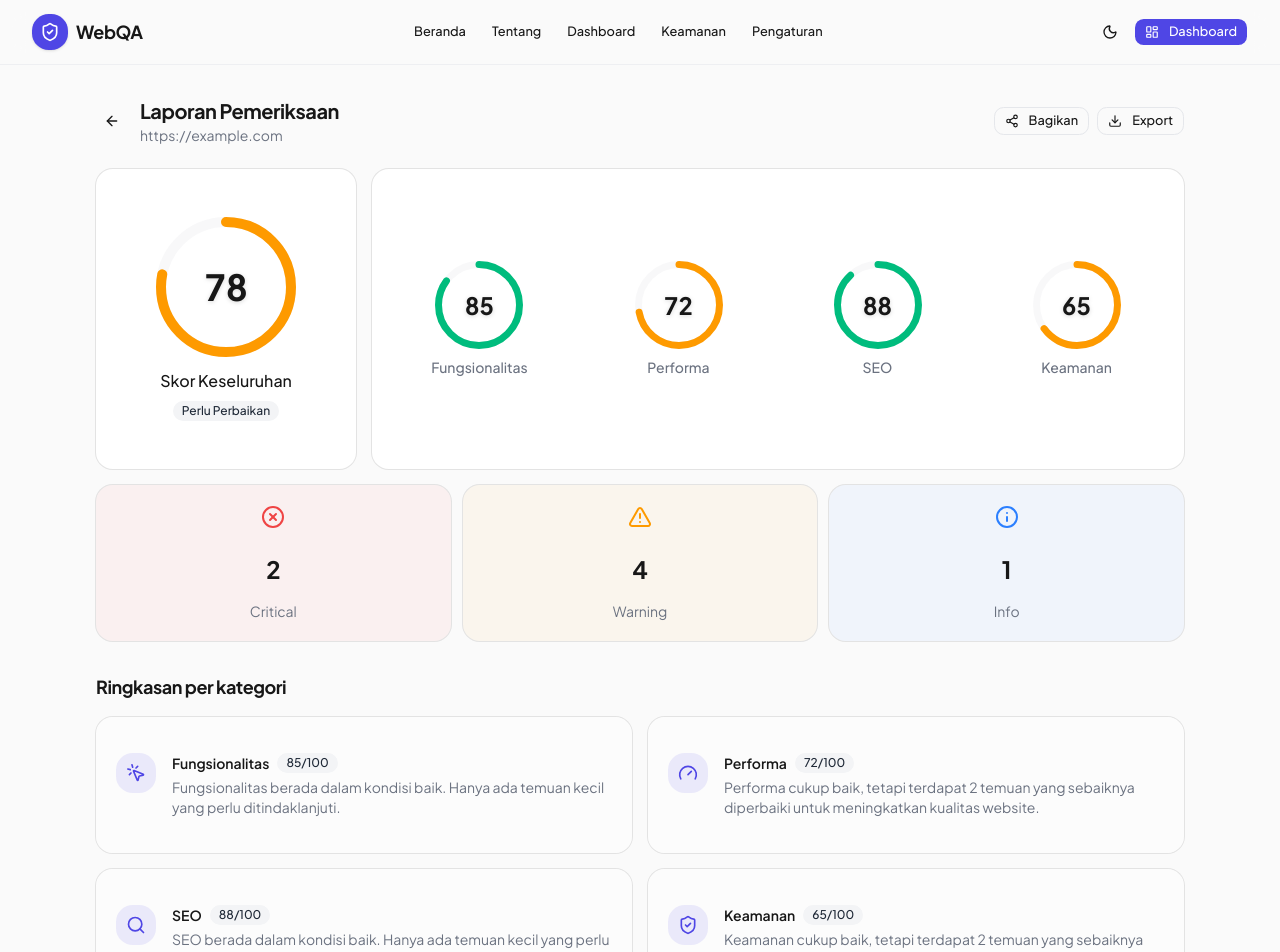
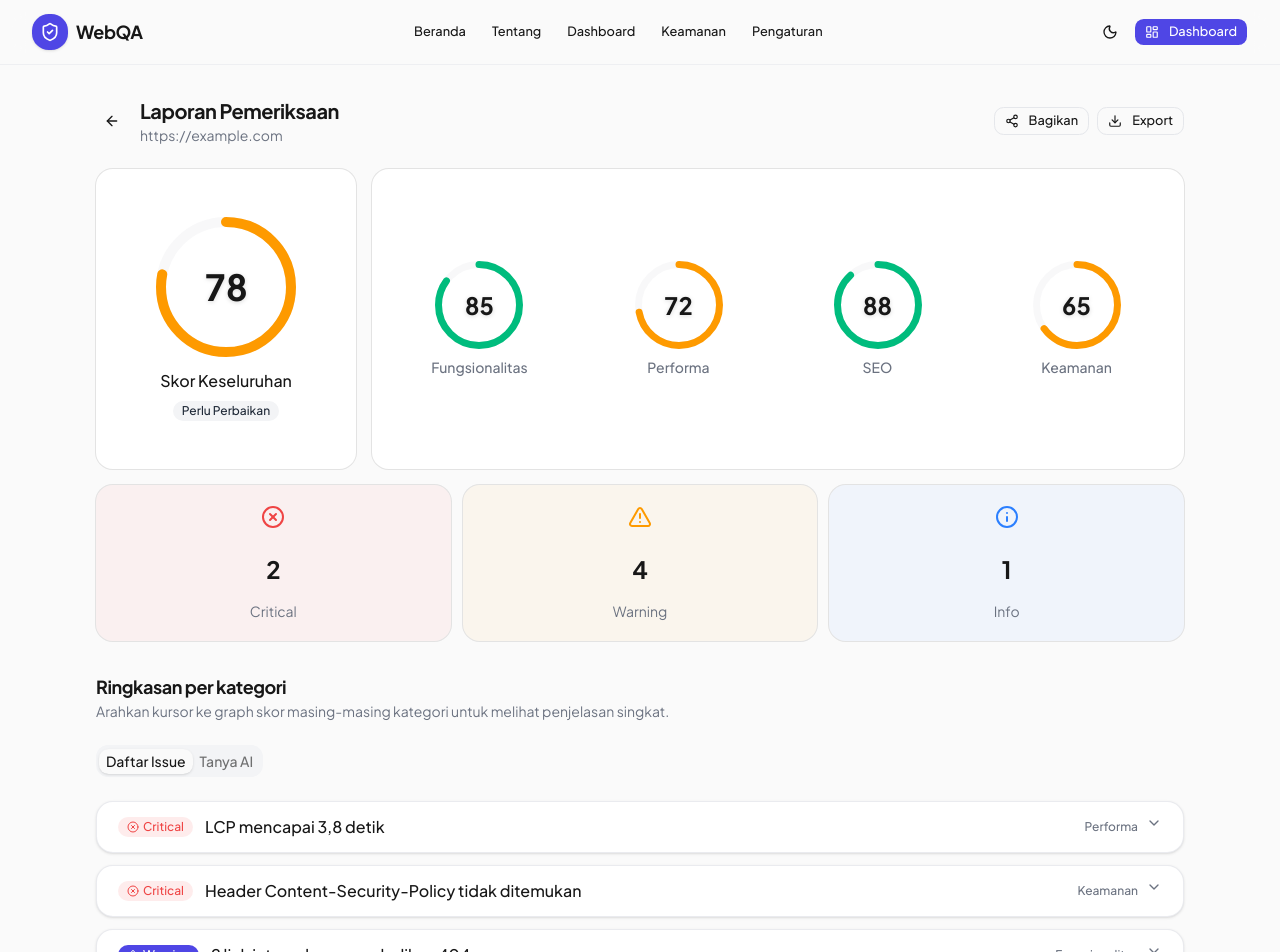
Before and after one commit to HalimTeguh/tester-automation, a Next.js app in the folder web/: page /report/1 in a window 1280 px wide. Shown: the top 952 px of the page. Built offline with nearby package versions, Linux system fonts and the light colour scheme.

Commit message:
refactor(report): show category summary on score ring hover instead of cards

```diff
--- a/web/app/report/[id]/page.tsx
+++ b/web/app/report/[id]/page.tsx
@@ -17,10 +17,6 @@ import {
   AlertTriangle,
   Info,
   XCircle,
-  MousePointerClick,
-  Gauge,
-  Search,
-  ShieldCheck,
 } from "lucide-react";
 
 const categoryLabel: Record<string, string> = {
@@ -28,13 +24,6 @@ const categoryLabel: Record<string, string> = {
   performance: "Performa",
   seo: "SEO",
   security: "Keamanan",
-};
-
-const categoryIcons: Record<string, React.ReactNode> = {
-  functionality: <MousePointerClick className="h-5 w-5" />,
-  performance: <Gauge className="h-5 w-5" />,
-  seo: <Search className="h-5 w-5" />,
-  security: <ShieldCheck className="h-5 w-5" />,
 };
 
 function getCategorySummary(category: string, score: number, issueCount: number): string {
@@ -105,6 +94,7 @@ export default function ReportPage() {
                   size={88}
                   stroke={7}
                   label={categoryLabel[result.category]}
+                  summary={getCategorySummary(result.category, result.score, result.issues.length)}
                 />
               </div>
             ))}
@@ -132,32 +122,12 @@ export default function ReportPage() {
 
       <section className="mt-8">
         <h2 className="text-lg font-bold tracking-tight">Ringkasan per kategori</h2>
-        <div className="mt-4 grid gap-4 sm:grid-cols-2">
-          {mockReport.results.map((result) => {
-            const issueCount = result.issues.length;
-            return (
-              <Card key={result.category} className="border-border/60 bg-card/50">
-                <CardContent className="flex gap-4 p-5">
-                  <div className="flex h-10 w-10 shrink-0 items-center justify-center rounded-xl bg-primary/10 text-primary">
-                    {categoryIcons[result.category]}
-                  </div>
-                  <div>
-                    <div className="flex items-center gap-2">
-                      <h3 className="font-semibold">{categoryLabel[result.category]}</h3>
-                      <Badge variant="secondary">{result.score}/100</Badge>
-                    </div>
-                    <p className="mt-1 text-sm text-muted-foreground">
-                      {getCategorySummary(result.category, result.score, issueCount)}
-                    </p>
-                  </div>
-                </CardContent>
-              </Card>
-            );
-          })}
-        </div>
+        <p className="text-sm text-muted-foreground">
+          Arahkan kursor ke graph skor masing-masing kategori untuk melihat penjelasan singkat.
+        </p>
       </section>
 
-      <Tabs defaultValue="issues" className="mt-8">
+      <Tabs defaultValue="issues" className="mt-6">
         <TabsList className="bg-muted">
           <TabsTrigger value="issues">Daftar Issue</TabsTrigger>
           <TabsTrigger value="ai">Tanya AI</TabsTrigger>
--- a/web/components/score-ring.tsx
+++ b/web/components/score-ring.tsx
@@ -1,6 +1,12 @@
 "use client";
 
 import { cn } from "@/lib/utils";
+import {
+  Tooltip,
+  TooltipContent,
+  TooltipProvider,
+  TooltipTrigger,
+} from "@/components/ui/tooltip";
 
 interface ScoreRingProps {
   score: number;
@@ -8,9 +14,10 @@ interface ScoreRingProps {
   stroke?: number;
   className?: string;
   label?: string;
+  summary?: string;
 }
 
-export function ScoreRing({ score, size = 96, stroke = 8, className, label }: ScoreRingProps) {
+export function ScoreRing({ score, size = 96, stroke = 8, className, label, summary }: ScoreRingProps) {
   const radius = (size - stroke) / 2;
   const circumference = 2 * Math.PI * radius;
   const offset = circumference - (score / 100) * circumference;
@@ -20,8 +27,7 @@ export function ScoreRing({ score, size = 96, stroke = 8, className, label }: Sc
 
   const numberSizeClass = size >= 120 ? "text-4xl" : size >= 88 ? "text-2xl" : "text-xl";
 
-  return (
-    <div className={cn("inline-flex flex-col items-center", className)}>
+  const ring = (
     <div className="relative">
       <svg
         width={size}
@@ -62,11 +68,28 @@ export function ScoreRing({ score, size = 96, stroke = 8, className, label }: Sc
         </span>
       </div>
     </div>
+  );
+
+  return (
+    <TooltipProvider delayDuration={100}>
+      <Tooltip>
+        <div className={cn("inline-flex flex-col items-center", className)}>
+          <TooltipTrigger asChild className="cursor-help">
+            {ring}
+          </TooltipTrigger>
           {label && (
             <span className="mt-2 w-full text-center text-sm font-medium text-muted-foreground">
               {label}
             </span>
           )}
         </div>
+        {summary && (
+          <TooltipContent side="bottom" className="max-w-xs text-center">
+            <p className="font-semibold">{label}</p>
+            <p className="mt-1 font-normal">{summary}</p>
+          </TooltipContent>
+        )}
+      </Tooltip>
+    </TooltipProvider>
   );
 }
```
Lines whose indentation alone changed are shown as unchanged.
